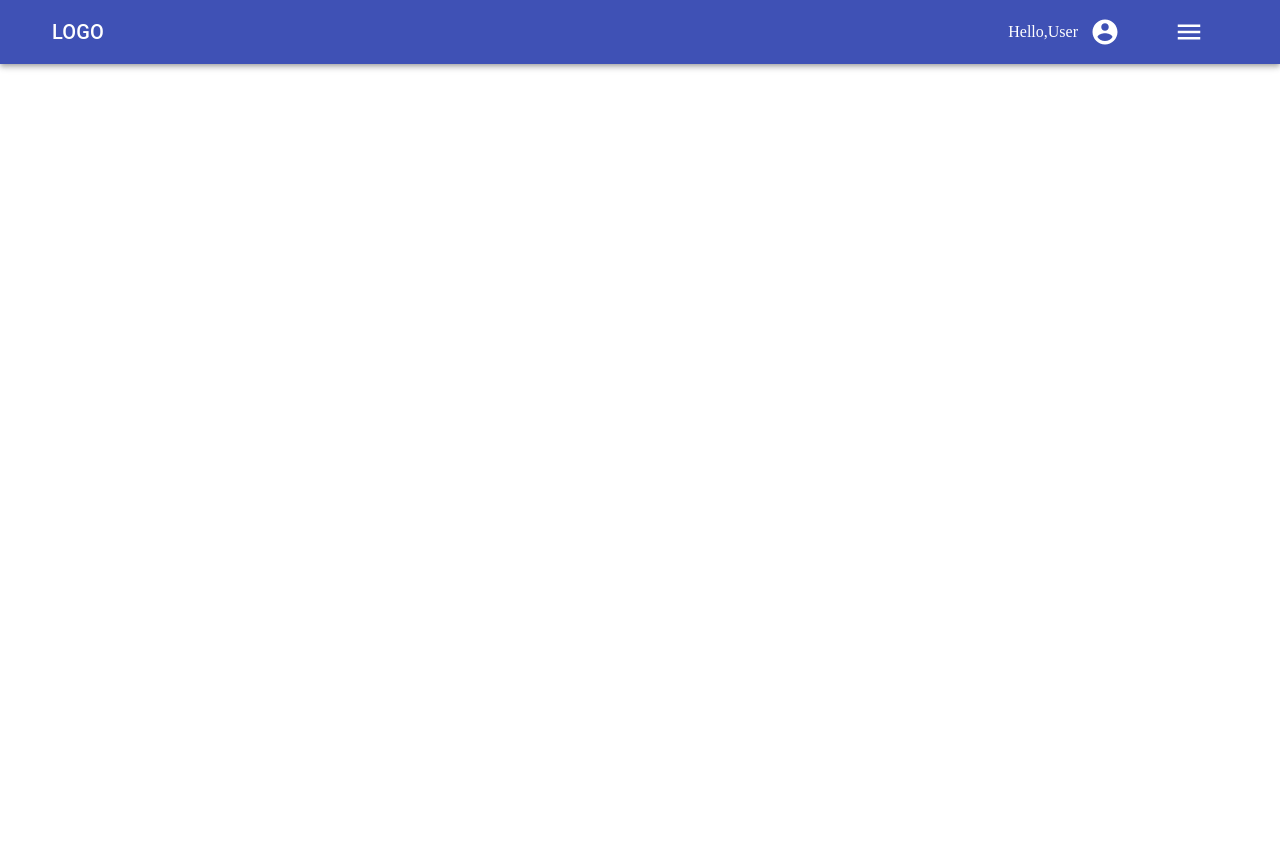
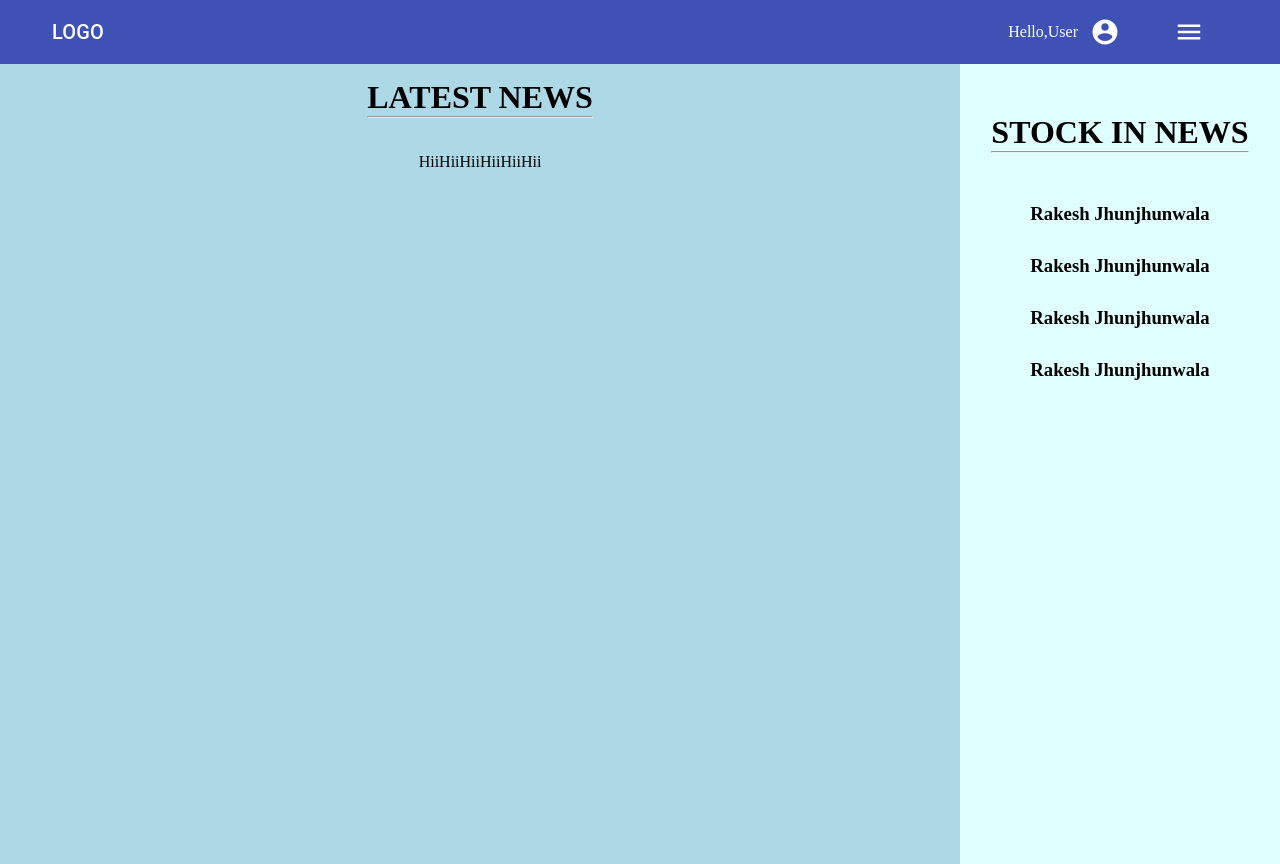
Before and after one commit to mittalsam20/Family-budget-tracker, a React (Create React App) app in the folder client/: page /news in a window 1280 px wide. Before the commit the page ends 800 px from the top, so only its background shows below. Built offline with nearby package versions, Linux system fonts and the light colour scheme.

Commit message:
added basic layout of news component

```diff
--- /dev/null
+++ b/client/src/component/news/news-board/NewsBoard.jsx
@@ -0,0 +1,17 @@
+import React from 'react'
+import NewsCards from '../news-cards/NewsCards'
+import "./NewsBoard.scss"
+
+function NewsBoard() {
+    return (
+        <div className='news-board'>
+            <div className="heading">
+                <h1>LATEST NEWS</h1>
+                <hr />
+            </div>
+            <NewsCards />
+        </div>
+    )
+}
+
+export default NewsBoard
--- /dev/null
+++ b/client/src/component/news/news-board/NewsBoard.scss
@@ -0,0 +1,9 @@
+.news-board{
+    display: flex;
+    flex-direction: column;
+    align-items: center;
+
+    .heading{
+        margin: 15px;
+    }
+}
--- /dev/null
+++ b/client/src/component/news/news-card/NewsCard.jsx
@@ -0,0 +1,12 @@
+import React from 'react'
+import "./NewsCard.scss"
+
+function NewsCard() {
+    return (
+        <div className='news-card'>
+            Hii
+        </div>
+    )
+}
+
+export default NewsCard
--- /dev/null
+++ b/client/src/component/news/news-card/NewsCard.scss
@@ -0,0 +1,4 @@
+.news-card{
+    display: flex;
+    justify-content: space-between;
+}
--- /dev/null
+++ b/client/src/component/news/news-cards/NewsCards.jsx
@@ -0,0 +1,18 @@
+import React from 'react'
+import NewsCard from '../news-card/NewsCard'
+import "./NewsCards.scss"
+
+function NewsCards() {
+    return (
+        <div className='news-cards'>
+            <NewsCard />
+            <NewsCard />
+            <NewsCard />
+            <NewsCard />
+            <NewsCard />
+            <NewsCard />
+        </div>
+    )
+}
+
+export default NewsCards
--- /dev/null
+++ b/client/src/component/news/news-cards/NewsCards.scss
@@ -0,0 +1,5 @@
+.news-cards{
+    display: flex;
+    flex-wrap: wrap;
+    margin: 20px;
+}
--- /dev/null
+++ b/client/src/component/news/stock-in-news/StockInNews.jsx
@@ -0,0 +1,31 @@
+import React from 'react'
+import "./StockInNews.scss"
+
+function StockInNews() {
+    return (
+        <div className='stock-in-news'>
+            <div className="heading">
+                <h1>STOCK IN NEWS</h1>
+                <hr />
+            </div>
+            <div className="stock-name">
+                <ul>
+                    <li>
+                        <h3>Rakesh Jhunjhunwala</h3>
+                    </li>
+                    <li>
+                        <h3>Rakesh Jhunjhunwala</h3>
+                    </li>
+                    <li>
+                        <h3>Rakesh Jhunjhunwala</h3>
+                    </li>
+                    <li>
+                        <h3>Rakesh Jhunjhunwala</h3>
+                    </li>
+                </ul>
+            </div>
+        </div>
+    )
+}
+
+export default StockInNews
--- /dev/null
+++ b/client/src/component/news/stock-in-news/StockInNews.scss
@@ -0,0 +1,25 @@
+.stock-in-news{
+    background-color: lightcyan;
+    display: flex;
+    flex-direction: column;
+    align-items: center;
+    height: 100%;
+
+    .heading{
+        margin: 50px 0;
+
+        h1{
+            cursor: pointer;
+        }
+    }
+
+    .stock-name{
+        ul{
+            list-style: none;
+            li{
+                margin-bottom: 30px;
+                cursor: pointer;
+            }
+        }
+    }
+}
--- a/client/src/pages/news/News.jsx
+++ b/client/src/pages/news/News.jsx
@@ -1,7 +1,19 @@
 import React from "react";
+import "./News.scss"
+import StockInNews from "../../component/news/stock-in-news/StockInNews";
+import NewsBoard from "../../component/news/news-board/NewsBoard";
 
 function News() {
-  return <div></div>;
+  return (
+    <div className='news'>
+      <div className="news-left">
+        <NewsBoard />
+      </div>
+      <div className="news-right">
+        <StockInNews />
+      </div>
+    </div>
+  );
 }
 
 export default News;
--- a/client/src/pages/news/News.scss
+++ b/client/src/pages/news/News.scss
@@ -0,0 +1,15 @@
+.news{
+    display: flex;
+    width: 100%;
+    height: 100vh;
+
+    .news-left{
+        flex: 9;
+        background-color: lightblue;
+    }
+
+    .news-right{
+        flex: 3;
+        background-color: lightcoral;
+    }
+}
```
